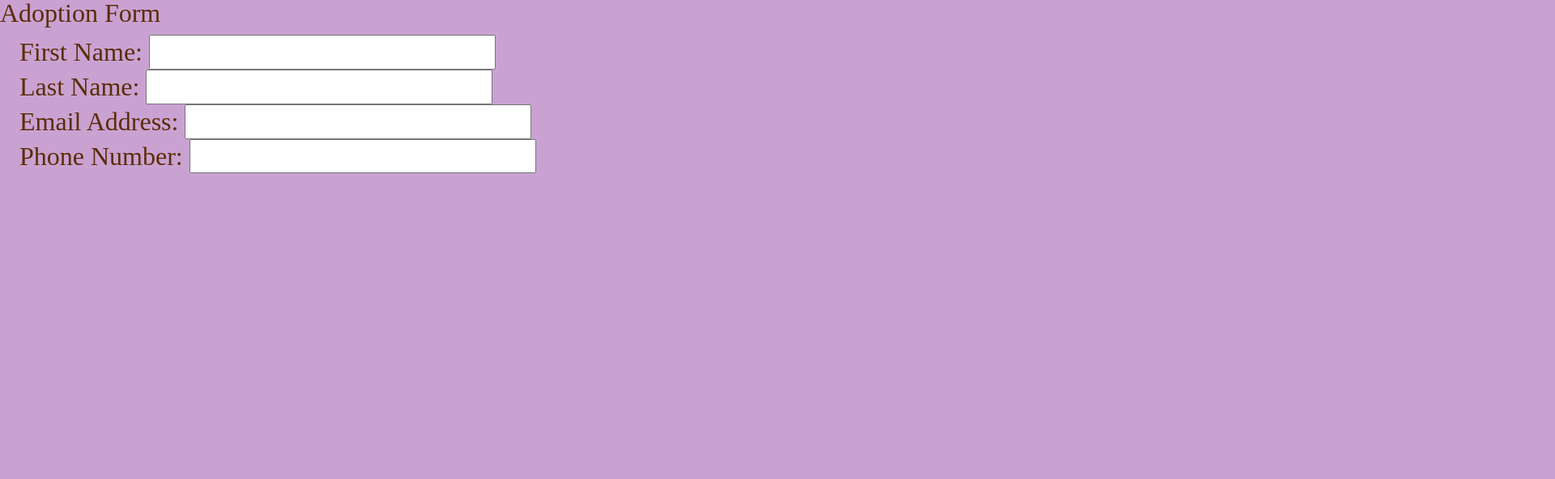
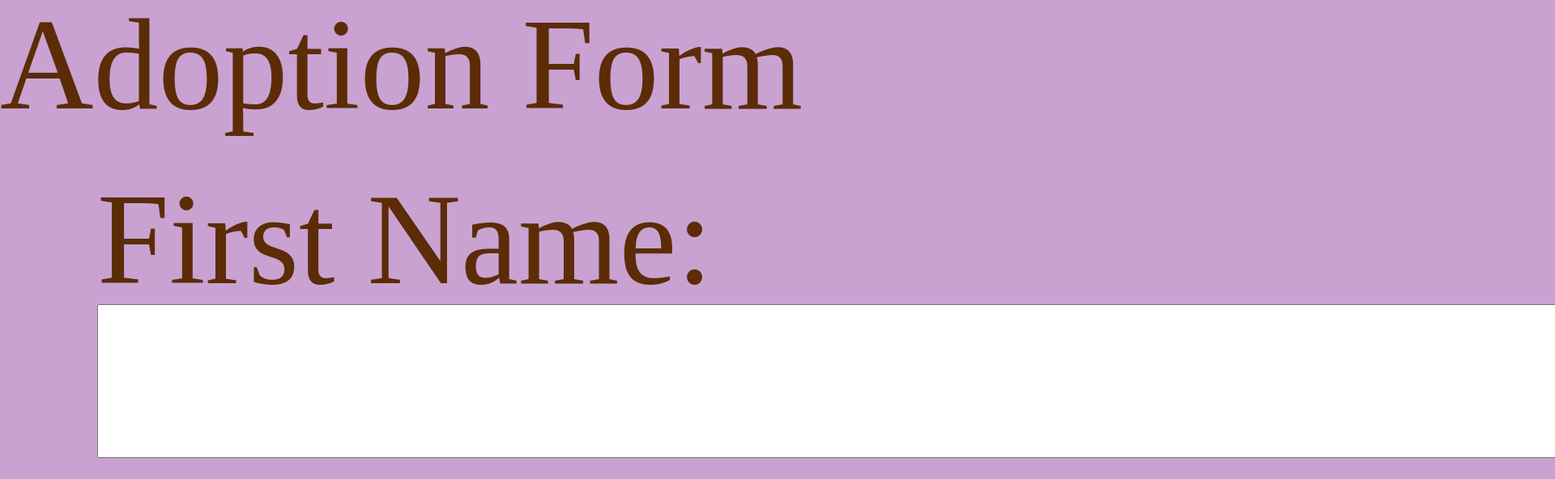
Before and after one commit to razvanrusitmd362/ProjectOne, a plain HTML site: page index.html in a window 1280 px wide. Shown: the top 592 px of the page at 81% size, 1920 px wide, since content can reach past the window. Drawn offline with Linux system fonts and the light colour scheme.

Commit message:
edited em

```diff
--- a/css/style.css
+++ b/css/style.css
@@ -1,5 +1,5 @@
 body {
   background-color: #C9A2D2;
   color: #5B2C06;
-  font-size: 2em;
+  font-size: 10em;
 }
```
